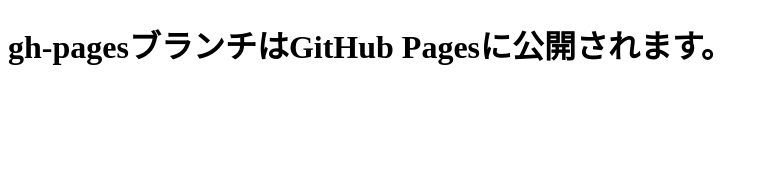
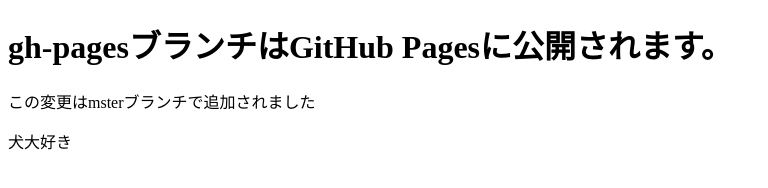
Before and after one commit to ebiebityu/git-study, a plain HTML site: page index.html in a window 1280 px wide. Shown: the whole page, without its empty margins (0-768 px from the left). Drawn offline with Linux system fonts and the light colour scheme.

Commit message:
HTMLに追記

```diff
--- a/index.html
+++ b/index.html
@@ -7,5 +7,7 @@
 </head>
 <body>
     <h1>gh-pagesブランチはGitHub Pagesに公開されます。</h1>
+    <p>この変更はmsterブランチで追加されました</p>
+    <p>犬大好き</p>
 </body>
 </html>
```
